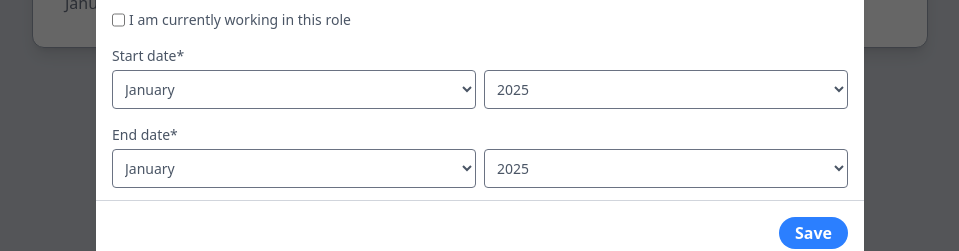
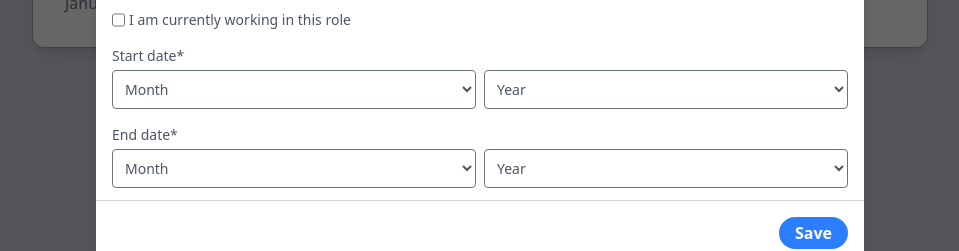
Before and after one commit to reactpractice-dev/linkedin-add-experience-form, a React (Vite) app: page / in a window 1280 px wide. Both pictures are taken after a click on the button "Add". Shown: the part 350-601 px from the top of the page, without its empty margins (160-1119 px from the left). Built offline with nearby package versions, Linux system fonts and the light colour scheme.

Commit message:
fix missing initial state for month and year

```diff
--- a/src/components/AddExperienceForm.tsx
+++ b/src/components/AddExperienceForm.tsx
@@ -141,6 +141,8 @@ const AddExperienceForm = ({ onSubmit, onCancel }: Props) => {
               className="p-2 border-1 border-gray-500 rounded w-1/2"
               {...register("start_date.month")}
             >
+              <option value="">Month</option>
+
               {MONTH_OPTIONS.map((month) => (
                 <option key={month} value={month}>
                   {month}
@@ -151,6 +153,7 @@ const AddExperienceForm = ({ onSubmit, onCancel }: Props) => {
               className="p-2 border-1 border-gray-500 rounded w-1/2"
               {...register("start_date.year")}
             >
+              <option value="">Year</option>
               {YEAR_OPTIONS.map((year) => (
                 <option key={year} value={year}>
                   {year}
@@ -169,6 +172,7 @@ const AddExperienceForm = ({ onSubmit, onCancel }: Props) => {
               className="p-2 border-1 border-gray-500 rounded w-1/2"
               {...register("end_date.month")}
             >
+              <option value="">Month</option>
               {MONTH_OPTIONS.map((month) => (
                 <option key={month} value={month}>
                   {month}
@@ -179,6 +183,7 @@ const AddExperienceForm = ({ onSubmit, onCancel }: Props) => {
               className="p-2 border-1 border-gray-500 rounded w-1/2"
               {...register("end_date.year")}
             >
+              <option value="">Year</option>
               {YEAR_OPTIONS.map((year) => (
                 <option key={year} value={year}>
                   {year}
```
